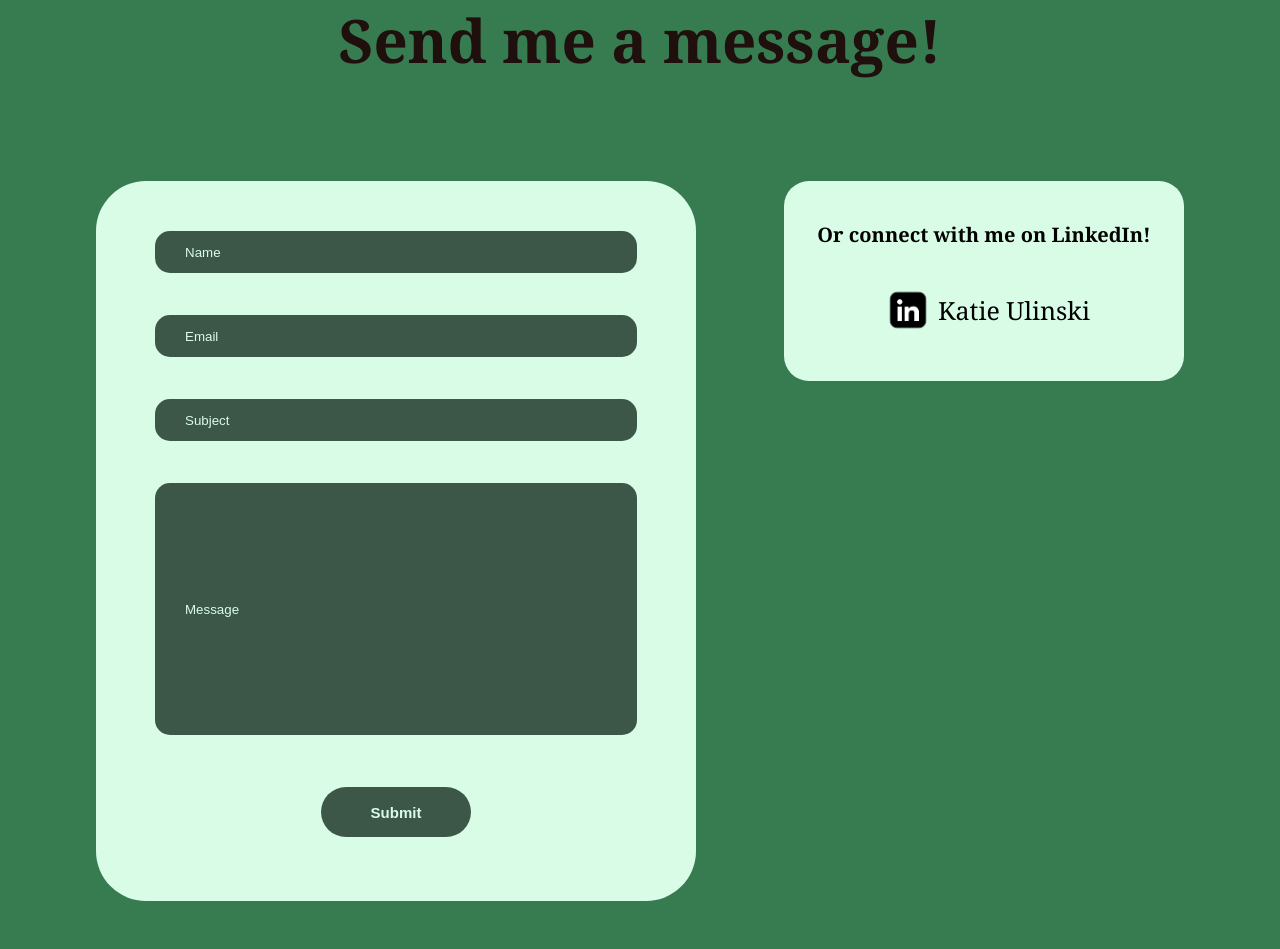
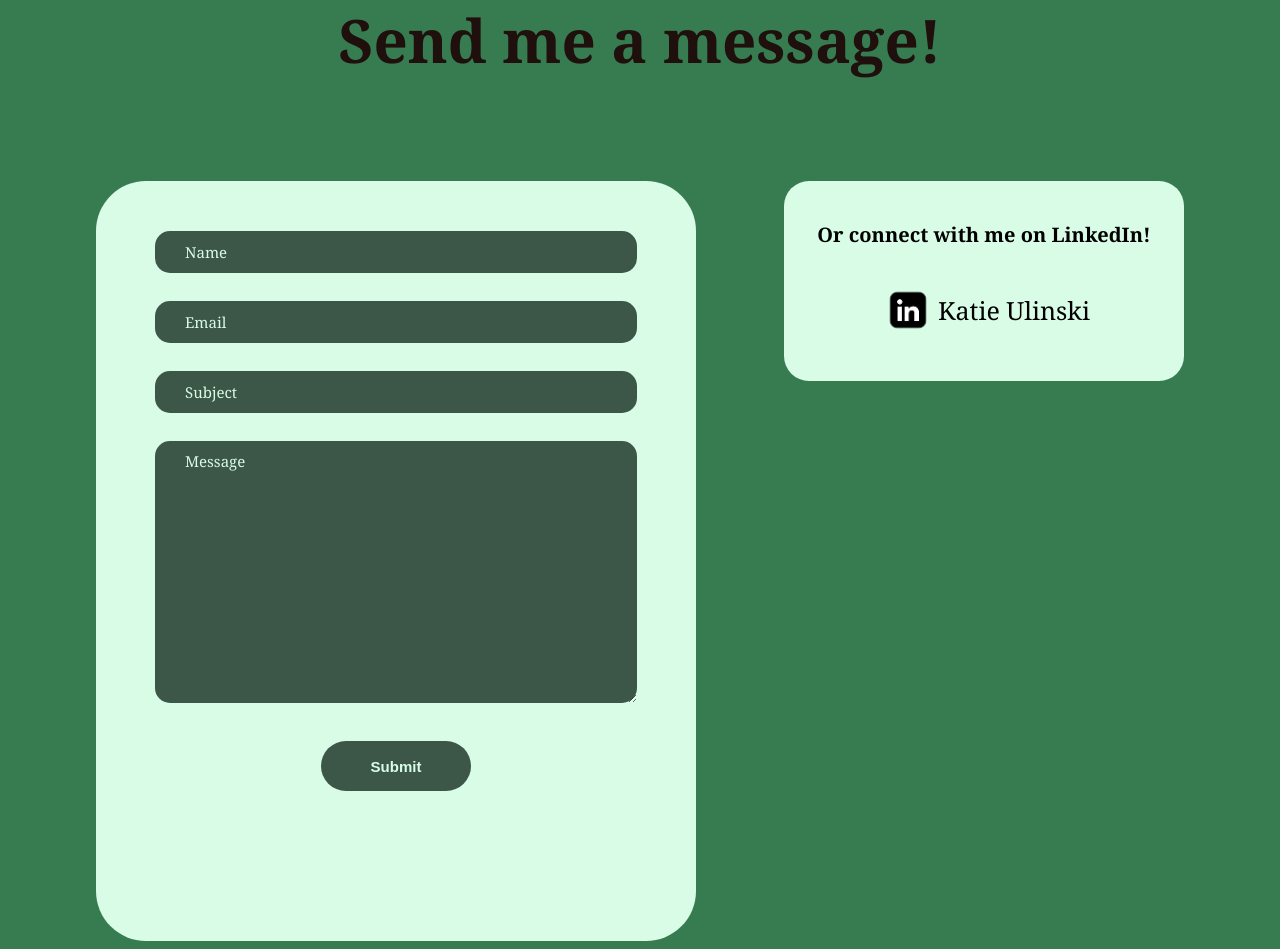
Before and after one commit to Katie-U/Portfolio, a Flask app: page /contact in a window 1280 px wide. Shown: the part 243-1192 px from the top of the page. Before the commit the page ends 1144 px from the top, so only its background shows below. Run offline with Flask 3, Linux system fonts and the light colour scheme; some libraries are stand-ins or nearby versions.

Commit message:
adding email support

```diff
--- a/app.py
+++ b/app.py
@@ -2,10 +2,18 @@ from __future__ import annotations
 
 import mimetypes
 import os
+import re
 from dataclasses import dataclass
 from urllib.parse import urljoin
 
+import resend
+from dotenv import load_dotenv
 from flask import Flask, Response, abort, redirect, render_template, request, url_for
+
+# Local development reads secrets from .env; on Railway the same names are set
+# as service variables, and load_dotenv leaves existing environment values
+# alone, so this is a no-op there.
+load_dotenv()
 
 # Windows has no registry entry for WebP, so the dev server hands these out as
 # application/octet-stream. Register it up front rather than depending on
@@ -26,6 +34,28 @@ SITE_DESCRIPTION = (
 # fall back to whichever host the request came in on, which is right for local
 # development but lets duplicate hostnames each claim to be canonical.
 CONFIGURED_SITE_URL = os.environ.get("SITE_URL", "").rstrip("/")
+
+# Contact form delivery, via Resend. CONTACT_FROM_ADDRESS has to sit on a domain
+# verified in the Resend dashboard -- the shared onboarding@resend.dev sender
+# works without any DNS setup but will only deliver to the Resend account's own
+# address, which is fine for testing and not for production.
+CONTACT_FROM_ADDRESS = os.environ.get("CONTACT_FROM_ADDRESS", "onboarding@resend.dev")
+CONTACT_TO_ADDRESS = os.environ.get("CONTACT_TO_ADDRESS", "")
+
+# Long enough for a real message, short enough that nobody can post a novel.
+FIELD_MAX_LENGTHS = {"name": 100, "email": 254, "subject": 150, "message": 5000}
+
+# Deliberately loose: the only address format that really matters is the one
+# Resend will accept as a reply-to, and over-strict regexes reject valid mail.
+EMAIL_PATTERN = re.compile(r"^[^@\s]+@[^@\s]+\.[^@\s]+$")
+
+CONTACT_SENT_MESSAGE = "Thanks! Your message is on its way."
+CONTACT_UNAVAILABLE_MESSAGE = (
+    "The contact form is not available right now. Please reach out on LinkedIn."
+)
+CONTACT_FAILED_MESSAGE = (
+    "Something went wrong sending your message. Please try again in a moment."
+)
 
 
 @dataclass(frozen=True)
@@ -171,6 +201,110 @@ def about():
 def contact():
     return render_template("contact.html")
 
+
+def validate_contact(form) -> tuple[dict[str, str], dict[str, str]]:
+    """Split a submitted contact form into cleaned values and per-field errors.
+
+    Errors are keyed by field name so the page can mark the offending input
+    rather than showing one generic complaint at the top.
+    """
+    values: dict[str, str] = {}
+    errors: dict[str, str] = {}
+
+    for field, limit in FIELD_MAX_LENGTHS.items():
+        value = (form.get(field) or "").strip()
+        if not value:
+            errors[field] = "This field is required."
+        elif len(value) > limit:
+            errors[field] = f"Please keep this under {limit} characters."
+        values[field] = value
+
+    if "email" not in errors and not EMAIL_PATTERN.match(values["email"]):
+        errors["email"] = "Please enter a valid email address."
+
+    return values, errors
+
+
+def send_contact_email(values: dict[str, str]) -> None:
+    """Hand a validated submission to Resend. Raises if it cannot be sent."""
+    resend.api_key = os.environ["RESEND_API_KEY"]
+    resend.Emails.send(
+        {
+            "from": f"{SITE_NAME} <{CONTACT_FROM_ADDRESS}>",
+            "to": [CONTACT_TO_ADDRESS],
+            # The visitor's own address, so replying from the inbox reaches them
+            # directly. It is never used as the sender, which would fail SPF and
+            # land the mail in spam.
+            "reply_to": values["email"],
+            "subject": f"Portfolio contact: {values['subject']}",
+            "text": (
+                f"From: {values['name']} <{values['email']}>\n"
+                f"Subject: {values['subject']}\n\n"
+                f"{values['message']}\n"
+            ),
+        }
+    )
+
+
+@app.post("/contact")
+def contact_submit():
+    """Email a contact form submission to CONTACT_TO_ADDRESS through Resend.
+
+    Answers JSON to the page's fetch call and a re-rendered contact page to a
+    plain form post, so the form still works with JavaScript switched off.
+    """
+    wants_json = request.is_json
+    form = request.get_json(silent=True) or request.form
+
+    def respond(status_code: int, message: str, errors: dict[str, str] | None = None):
+        ok = status_code == 200
+        if wants_json:
+            payload = {"ok": ok, "message": message}
+            if errors:
+                payload["errors"] = errors
+            return payload, status_code
+        return (
+            render_template(
+                "contact.html",
+                status_message=message,
+                status_ok=ok,
+                errors=errors or {},
+                # Nobody should have to retype a message because one field was
+                # wrong -- but a successful send starts from an empty form.
+                values={} if ok else form,
+            ),
+            status_code,
+        )
+
+    # Bots fill in every field they can find. This one is hidden from people, so
+    # anything in it means the submission is junk. Report success anyway: a bot
+    # that gets an error learns to try again, one that gets a 200 does not.
+    if (form.get("website") or "").strip():
+        return respond(200, CONTACT_SENT_MESSAGE)
+
+    values, errors = validate_contact(form)
+    if errors:
+        return respond(400, "Please fix the highlighted fields.", errors)
+
+    if not os.environ.get("RESEND_API_KEY") or not CONTACT_TO_ADDRESS:
+        app.logger.error(
+            "Contact form is not configured: set RESEND_API_KEY and "
+            "CONTACT_TO_ADDRESS in the environment."
+        )
+        return respond(503, CONTACT_UNAVAILABLE_MESSAGE)
+
+    try:
+        send_contact_email(values)
+    except Exception:
+        # Covers both Resend's own errors and the network failing underneath it;
+        # either way the visitor gets the same message and the detail goes to
+        # the Railway logs.
+        app.logger.exception("Resend rejected a contact form submission")
+        return respond(502, CONTACT_FAILED_MESSAGE)
+
+    return respond(200, CONTACT_SENT_MESSAGE)
+
+
 @app.get("/experiences")
 def experiences():
     return render_template("experiences.html")
--- a/pyproject.toml
+++ b/pyproject.toml
@@ -6,6 +6,8 @@ requires-python = ">=3.11"
 dependencies = [
     "flask>=3.1.0",
     "gunicorn>=23.0.0",
+    "python-dotenv>=1.2.2",
+    "resend>=2.35.0",
 ]
 
 [dependency-groups]
--- a/static/css/contact.css
+++ b/static/css/contact.css
@@ -22,26 +22,34 @@ h1 {
 #contactForm {
     background-color : #D9FCE7;
     width : 600px;
-    height : 680px;
+    /* Field errors appear and disappear under the inputs, so the card grows
+       rather than clipping them. */
+    min-height : 680px;
     border-radius : 50px;
     display : flex;
     flex-direction : column;
     align-items : center;
     padding-top : 40px;
+    padding-bottom : 40px;
 }
 
-input {
+input,
+textarea {
     width : 450px;
     height : 40px;
     background-color : #3C5747;
     border-radius : 15px;
     border : none;
-    margin : 10px;
+    margin : 10px 10px 0 10px;
     color :#D9FCE7;
     padding-left : 30px;
+    font-family : inherit;
+    font-size : 15px;
+    box-sizing : content-box;
 }
 
-input:hover {
+input:hover,
+textarea:hover {
     border : 2px solid #1F0F0D;
 }
 
@@ -49,9 +57,50 @@ input:hover {
     color : #D9FCE7;
 }
 
-input.messageInput {
+textarea.messageInput {
     height : 250px;
+    padding-top : 10px;
+    resize : vertical;
+}
 
+/* Labels are kept for screen readers; the placeholders carry the visual
+   labelling. */
+.visuallyHidden {
+    position : absolute;
+    width : 1px;
+    height : 1px;
+    overflow : hidden;
+    clip : rect(0 0 0 0);
+    white-space : nowrap;
+}
+
+/* The bot trap. display:none rather than off-screen positioning, because a
+   real person must never be able to reach it. */
+.honeypot {
+    display : none;
+}
+
+p.fieldError {
+    width : 480px;
+    margin : 4px 10px 0 10px;
+    min-height : 1em;
+    color : #7A1F1F;
+    font-size : 14px;
+}
+
+#formStatus {
+    margin-top : 15px;
+    min-height : 1em;
+    font-size : 16px;
+    font-weight : bold;
+}
+
+#formStatus.statusOk {
+    color : #1F0F0D;
+}
+
+#formStatus.statusError {
+    color : #7A1F1F;
 }
 
 #submitButton {
@@ -71,6 +120,11 @@ input.messageInput {
     background-color : #D9FCE7;
     color : #1F0F0D;
     border : 2px solid #1F0F0D;
+}
+
+#submitButton:disabled {
+    opacity : 0.6;
+    cursor : progress;
 }
 
 #linkedinInfo {
--- /dev/null
+++ b/static/js/contact.js
@@ -0,0 +1,103 @@
+// Submits the contact form to the Flask handler with fetch, so a send never
+// reloads the page. The form posts to the same URL on its own if this script
+// does not run, and the server answers HTML in that case.
+(function () {
+    "use strict";
+
+    var form = document.getElementById("contactForm");
+    if (!form) {
+        return;
+    }
+
+    var button = document.getElementById("submitButton");
+    var status = document.getElementById("formStatus");
+    var FIELDS = ["name", "email", "subject", "message"];
+
+    function errorNodeFor(field) {
+        return document.getElementById(field + "Error");
+    }
+
+    function clearErrors() {
+        FIELDS.forEach(function (field) {
+            var node = errorNodeFor(field);
+            if (node) {
+                node.textContent = "";
+            }
+            var input = form.elements[field];
+            if (input) {
+                input.removeAttribute("aria-invalid");
+            }
+        });
+    }
+
+    function showErrors(errors) {
+        var first = null;
+        FIELDS.forEach(function (field) {
+            var message = errors[field];
+            if (!message) {
+                return;
+            }
+            var node = errorNodeFor(field);
+            if (node) {
+                node.textContent = message;
+            }
+            var input = form.elements[field];
+            if (input) {
+                input.setAttribute("aria-invalid", "true");
+                first = first || input;
+            }
+        });
+        if (first) {
+            first.focus();
+        }
+    }
+
+    function setStatus(message, ok) {
+        status.textContent = message;
+        status.classList.toggle("statusOk", ok);
+        status.classList.toggle("statusError", !ok);
+    }
+
+    form.addEventListener("submit", function (event) {
+        event.preventDefault();
+        clearErrors();
+        setStatus("Sending...", true);
+        button.disabled = true;
+
+        var payload = {};
+        FIELDS.concat(["website"]).forEach(function (field) {
+            var input = form.elements[field];
+            payload[field] = input ? input.value : "";
+        });
+
+        fetch(form.action, {
+            method: "POST",
+            headers: { "Content-Type": "application/json" },
+            body: JSON.stringify(payload)
+        })
+            .then(function (response) {
+                // A proxy or a crash can answer with something that is not JSON,
+                // so never assume the body parses.
+                return response.json().catch(function () {
+                    return { ok: false, message: "Something went wrong sending your message." };
+                });
+            })
+            .then(function (data) {
+                if (data.ok) {
+                    form.reset();
+                    setStatus(data.message || "Thanks! Your message is on its way.", true);
+                    return;
+                }
+                if (data.errors) {
+                    showErrors(data.errors);
+                }
+                setStatus(data.message || "Please fix the highlighted fields.", false);
+            })
+            .catch(function () {
+                setStatus("Could not reach the server. Please try again.", false);
+            })
+            .then(function () {
+                button.disabled = false;
+            });
+    });
+})();
--- a/templates/contact.html
+++ b/templates/contact.html
@@ -1,22 +1,48 @@
 {% extends "base.html" %}
 
-{% block title %}about{% endblock %}
+{% block title %}Contact{% endblock %}
 
 {% block styles %}
         <link rel="stylesheet" type="text/css" href="{{ url_for('static', filename='css/contact.css') }}"/>
 {% endblock %}
 
 {% block content %}
+    {# Only the POST handler passes these; a plain GET renders an empty form. #}
+    {% set values = values | default({}) %}
+    {% set errors = errors | default({}) %}
+
     <h1>Send me a message!</h1>
     <div id = "contactMethods">
-    <div id = "contactForm">
-        <input type = "text" placeholder = "Name" id = "nameInput"><br>
-        <input type = "text" placeholder = "Email" id = "emailInput"><br>
-        <input type = "text" placeholder = "Subject" id = "subjectInput"><br>
-        <input class = "messageInput" type = "text" placeholder = "Message" id = "messageInput"><br>
+    <!-- Posts to this same URL. contact.js intercepts the submit and sends it
+         with fetch so the page never reloads; without JavaScript the plain form
+         post reaches the same handler and the page re-renders with the result. -->
+    <form id = "contactForm" method = "post" action = "{{ url_for('contact_submit') }}" novalidate>
+        <label class = "visuallyHidden" for = "nameInput">Name</label>
+        <input type = "text" placeholder = "Name" id = "nameInput" name = "name" autocomplete = "name" maxlength = "100" value = "{{ values.get('name', '') }}" required>
+        <p class = "fieldError" id = "nameError">{{ errors.get('name', '') }}</p>
 
-        <button id = "submitButton">Submit</button>
-    </div>
+        <label class = "visuallyHidden" for = "emailInput">Email</label>
+        <input type = "email" placeholder = "Email" id = "emailInput" name = "email" autocomplete = "email" maxlength = "254" value = "{{ values.get('email', '') }}" required>
+        <p class = "fieldError" id = "emailError">{{ errors.get('email', '') }}</p>
+
+        <label class = "visuallyHidden" for = "subjectInput">Subject</label>
+        <input type = "text" placeholder = "Subject" id = "subjectInput" name = "subject" maxlength = "150" value = "{{ values.get('subject', '') }}" required>
+        <p class = "fieldError" id = "subjectError">{{ errors.get('subject', '') }}</p>
+
+        <label class = "visuallyHidden" for = "messageInput">Message</label>
+        <textarea class = "messageInput" placeholder = "Message" id = "messageInput" name = "message" maxlength = "5000" required>{{ values.get('message', '') }}</textarea>
+        <p class = "fieldError" id = "messageError">{{ errors.get('message', '') }}</p>
+
+        <!-- Hidden from people and from screen readers, so only a bot fills it
+             in. The server drops any submission that has it set. -->
+        <div class = "honeypot" aria-hidden = "true">
+            <label for = "websiteInput">Leave this field empty</label>
+            <input type = "text" id = "websiteInput" name = "website" tabindex = "-1" autocomplete = "off">
+        </div>
+
+        <button id = "submitButton" type = "submit">Submit</button>
+        <p id = "formStatus" role = "status" aria-live = "polite" class = "{{ 'statusOk' if status_ok else 'statusError' }}">{{ status_message | default('') }}</p>
+    </form>
     <div id = "linkedinInfo">
         <p class = "linkedinText">Or connect with me on LinkedIn!</p>
         <a class = "linkedinLink" href = "https://www.linkedin.com/in/katie-ulinski" rel = "me">
@@ -26,4 +52,6 @@
     </div>
     </div>
 
+    <script src="{{ url_for('static', filename='js/contact.js') }}" defer></script>
+
 {%endblock content %}
```
Also changed, not shown: tests/test_routes.py (+111 -0 lines), 2 other files.
